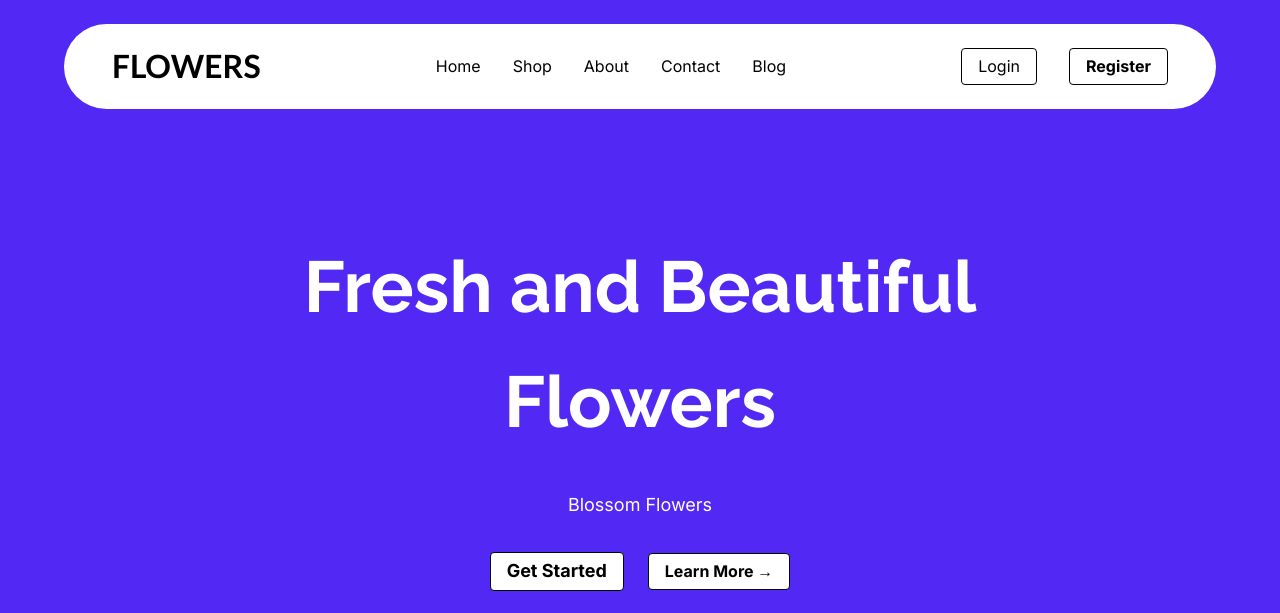
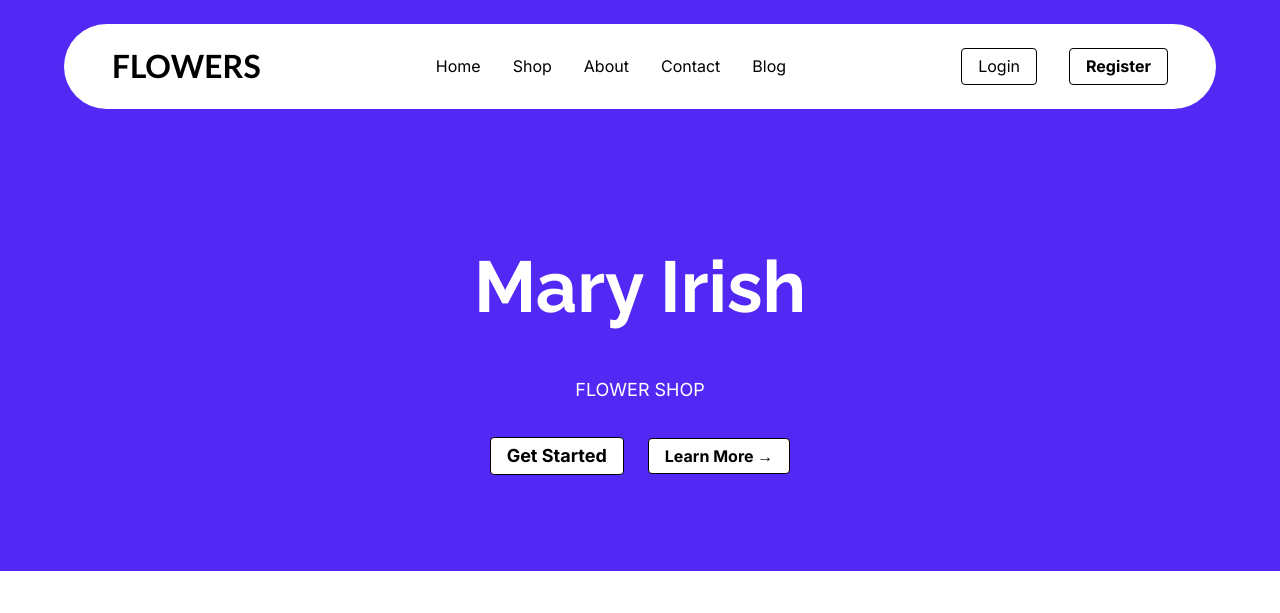
Before and after one commit to camilleqt3/Conscious-Optimal-Guanaco-HTML, a website built with Parcel: page index.html in a window 1280 px wide. Shown: the top 613 px of the page. Built offline with nearby package versions, Linux system fonts and the light colour scheme.

Commit message:
Commit from TeleportHQ

```diff
--- a/index.html
+++ b/index.html
@@ -130,10 +130,8 @@
         <div class="home-hero">
           <div class="home-hero1">
             <div class="home-container1">
-              <h1 class="home-hero-heading heading1">
-                Fresh and Beautiful Flowers
-              </h1>
-              <span class="home-hero-sub-heading">Blossom Flowers</span>
+              <h1 class="home-hero-heading heading1">Mary Irish</h1>
+              <span class="home-hero-sub-heading">FLOWER SHOP</span>
               <div class="home-btn-group">
                 <button class="home-hero-button1 button">Get Started</button>
                 <button class="home-hero-button2 button">
```
